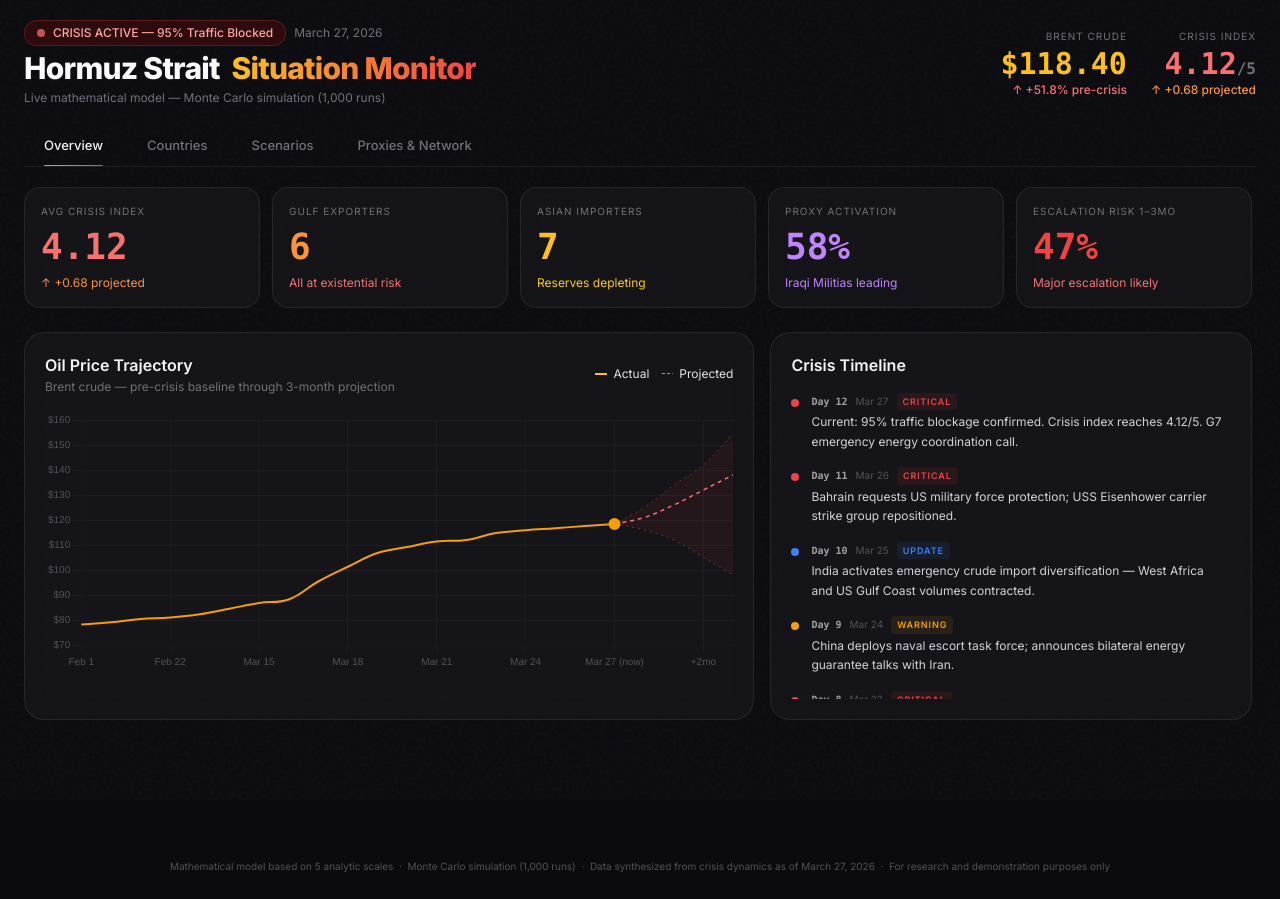
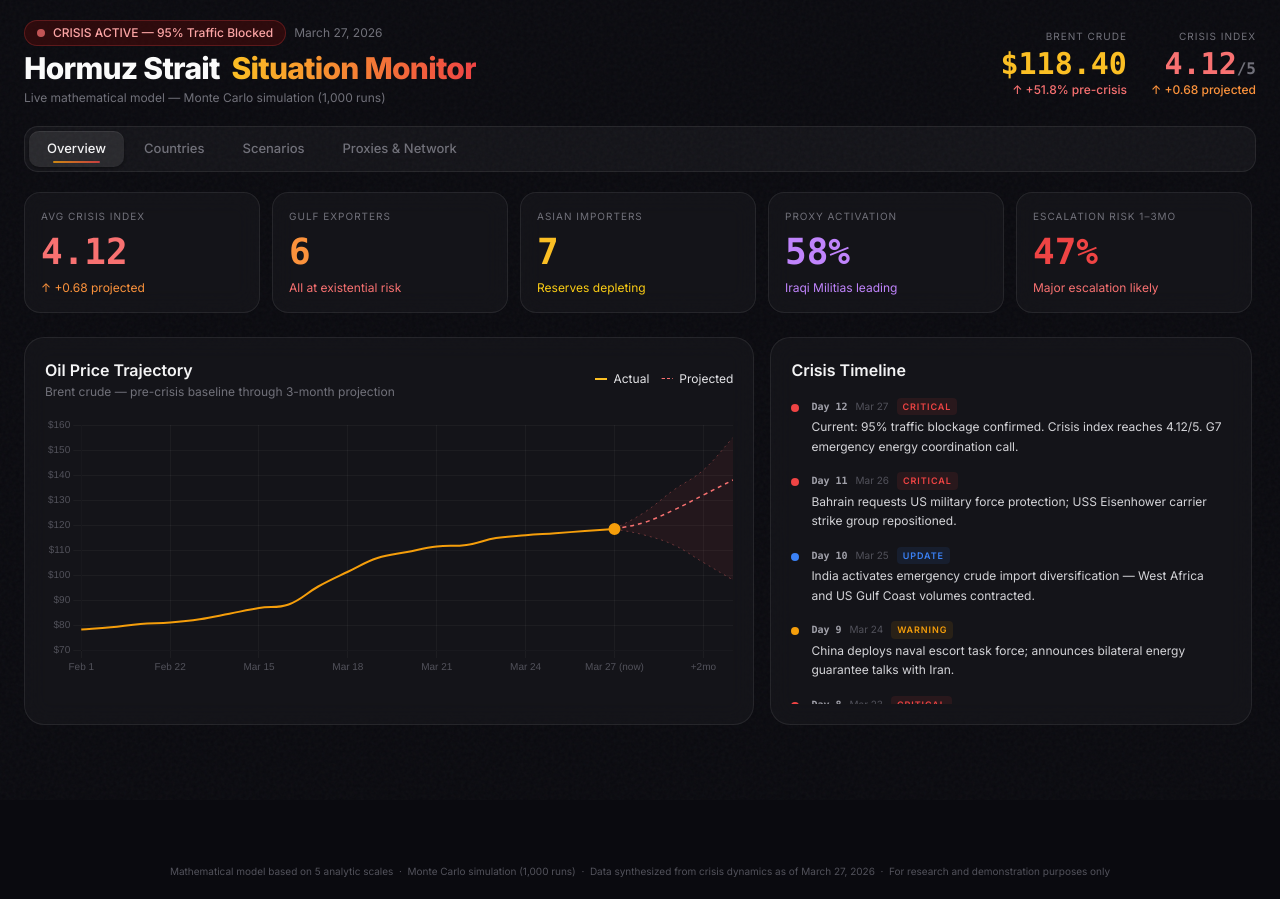
Before and after one commit to aaronman21code/situation-monitor-v1, a plain HTML site: page index.html in a window 1280 px wide. Drawn offline with nearby package versions, Linux system fonts and the light colour scheme.

Commit message:
feat: redesign tabs as pill-style segmented control

```diff
--- a/index.html
+++ b/index.html
@@ -46,28 +46,46 @@
     .card-lg { border-radius: 20px; }
 
     /* ── Tabs ── */
+    .tab-bar {
+      background: rgba(255,255,255,0.04);
+      border: 1px solid rgba(255,255,255,0.08);
+      border-radius: 14px;
+      padding: 4px;
+      display: flex;
+      gap: 2px;
+      overflow-x: auto;
+      scrollbar-width: none;
+    }
+    .tab-bar::-webkit-scrollbar { display: none; }
     .tab-btn {
       position: relative;
-      padding: 10px 20px;
+      padding: 8px 18px;
       font-size: 0.8125rem;
       font-weight: 500;
       color: #71717a;
       cursor: pointer;
-      transition: color 0.2s;
+      transition: color 0.18s, background 0.18s;
       white-space: nowrap;
       border: none;
       background: none;
       outline: none;
+      border-radius: 10px;
+      flex-shrink: 0;
     }
-    .tab-btn:hover { color: #d4d4d8; }
-    .tab-btn.active { color: #f4f4f5; }
+    .tab-btn:hover { color: #d4d4d8; background: rgba(255,255,255,0.05); }
+    .tab-btn.active {
+      color: #f4f4f5;
+      background: rgba(255,255,255,0.09);
+      box-shadow: 0 1px 3px rgba(0,0,0,0.4), inset 0 1px 0 rgba(255,255,255,0.07);
+    }
     .tab-btn.active::after {
       content: '';
       position: absolute;
-      bottom: -1px; left: 20%; right: 20%;
+      bottom: 4px; left: 25%; right: 25%;
       height: 2px;
       border-radius: 9999px;
       background: linear-gradient(90deg, var(--amber), var(--red));
+      opacity: 0.8;
     }
     .tab-panel { display: none; }
     .tab-panel.active { display: block; }
@@ -150,7 +168,7 @@
       .header-nums > div .text-2xl { font-size: 1.25rem !important; }
 
       /* Tabs: tighter padding so all 4 fit on one line */
-      .tab-btn { padding: 8px 12px; font-size: 0.72rem; }
+      .tab-btn { padding: 7px 10px; font-size: 0.7rem; }
 
       /* Metric cards: tighter padding + smaller numbers */
       .metric-card { padding: 12px !important; }
@@ -229,7 +247,7 @@
   </header>
 
   <!-- ══════════════ TABS ══════════════ -->
-  <div class="border-b border-white/[0.08] flex gap-1 mb-5 overflow-x-auto">
+  <div class="tab-bar mb-5">
     <button class="tab-btn active" data-tab="overview">Overview</button>
     <button class="tab-btn" data-tab="countries">Countries</button>
     <button class="tab-btn" data-tab="scenarios">Scenarios</button>
```
